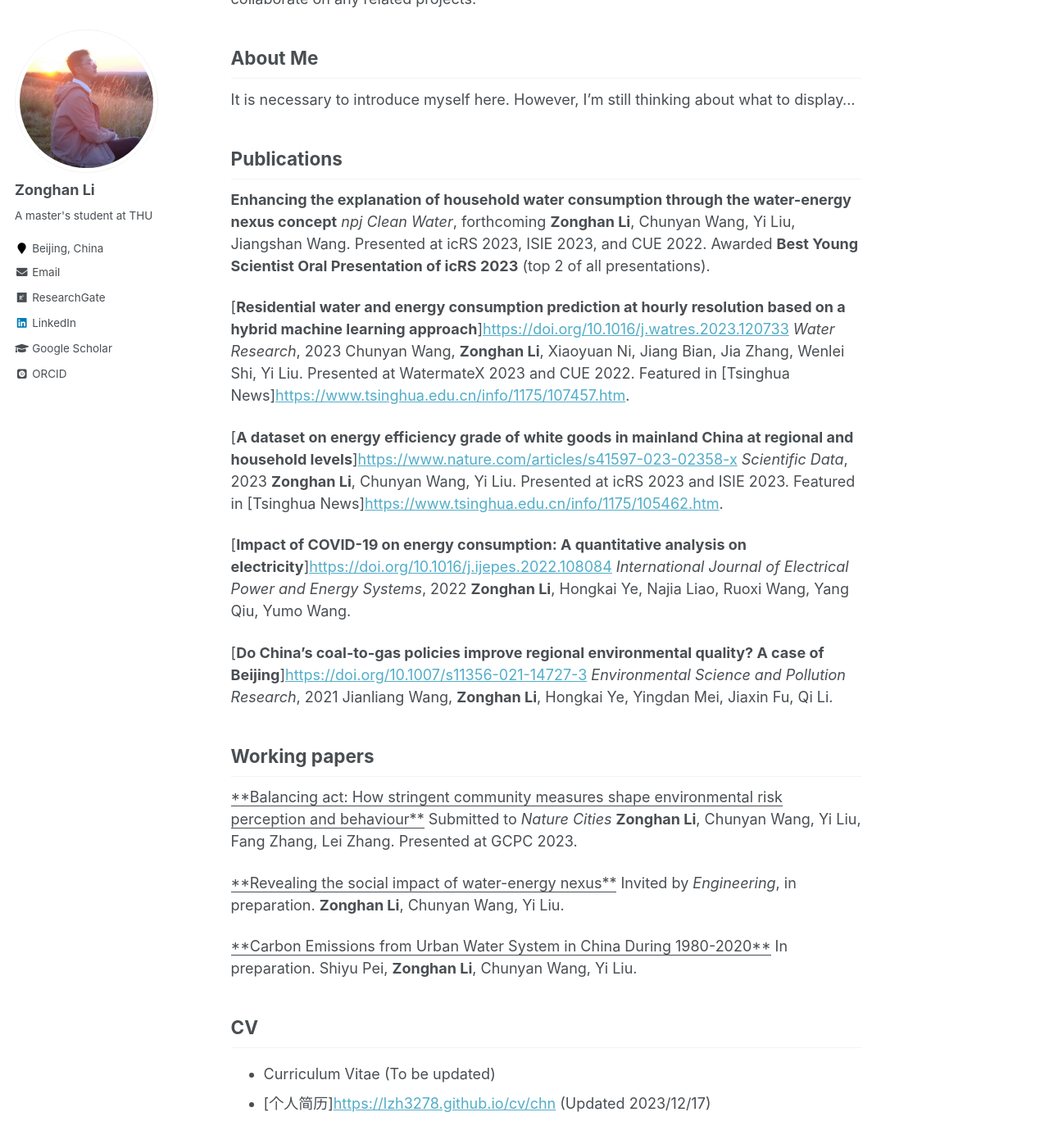
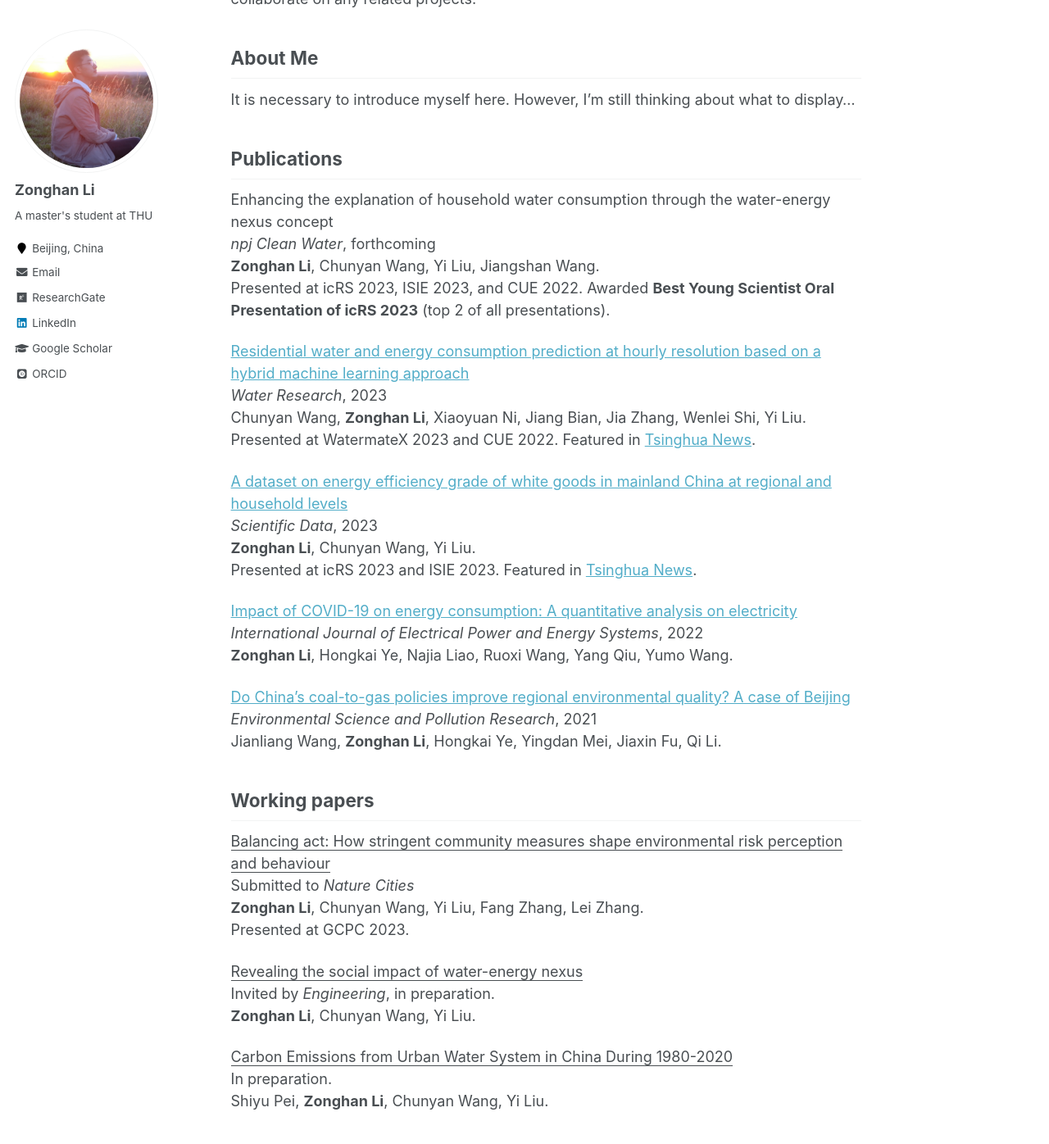
Before and after one commit to lzh3278/lzh.github.io, a Jekyll site: the page built from _pages/about.md, in a window 1280 px wide and 1400 px high, scrolled down 228 px. Shown: the top 1396 px of the window at 82% size. Built offline with Jekyll 4.4.1, drawn with Linux system fonts in a browser that asks for light colours; some web fonts are replaced.

Commit message:
Update about.md

```diff
--- a/_pages/about.md
+++ b/_pages/about.md
@@ -16,41 +16,41 @@ It is necessary to introduce myself here. However, I'm still thinking about what
 
 Publications
 ------
-**Enhancing the explanation of household water consumption through the water-energy nexus concept**
+Enhancing the explanation of household water consumption through the water-energy nexus concept
 *npj Clean Water*, forthcoming
 **Zonghan Li**, Chunyan Wang, Yi Liu, Jiangshan Wang.
 Presented at icRS 2023, ISIE 2023, and CUE 2022. Awarded **Best Young Scientist Oral Presentation of icRS 2023** (top 2 of all presentations).
 
-[**Residential water and energy consumption prediction at hourly resolution based on a hybrid machine learning approach**]<https://doi.org/10.1016/j.watres.2023.120733>
+[Residential water and energy consumption prediction at hourly resolution based on a hybrid machine learning approach](https://doi.org/10.1016/j.watres.2023.120733)
 *Water Research*, 2023
 Chunyan Wang, **Zonghan Li**, Xiaoyuan Ni, Jiang Bian, Jia Zhang, Wenlei Shi, Yi Liu.
-Presented at WatermateX 2023 and CUE 2022. Featured in [Tsinghua News]<https://www.tsinghua.edu.cn/info/1175/107457.htm>.
+Presented at WatermateX 2023 and CUE 2022. Featured in [Tsinghua News](https://www.tsinghua.edu.cn/info/1175/107457.htm).
 
-[**A dataset on energy efficiency grade of white goods in mainland China at regional and household levels**]<https://www.nature.com/articles/s41597-023-02358-x>
+[A dataset on energy efficiency grade of white goods in mainland China at regional and household levels](https://www.nature.com/articles/s41597-023-02358-x)
 *Scientific Data*, 2023
 **Zonghan Li**, Chunyan Wang, Yi Liu.
-Presented at icRS 2023 and ISIE 2023. Featured in [Tsinghua News]<https://www.tsinghua.edu.cn/info/1175/105462.htm>.
+Presented at icRS 2023 and ISIE 2023. Featured in [Tsinghua News](https://www.tsinghua.edu.cn/info/1175/105462.htm).
 
-[**Impact of COVID-19 on energy consumption: A quantitative analysis on electricity**]<https://doi.org/10.1016/j.ijepes.2022.108084>
+[Impact of COVID-19 on energy consumption: A quantitative analysis on electricity](https://doi.org/10.1016/j.ijepes.2022.108084)
 *International Journal of Electrical Power and Energy Systems*, 2022
 **Zonghan Li**, Hongkai Ye, Najia Liao, Ruoxi Wang, Yang Qiu, Yumo Wang.
 
-[**Do China’s coal-to-gas policies improve regional environmental quality? A case of Beijing**]<https://doi.org/10.1007/s11356-021-14727-3>
+[Do China’s coal-to-gas policies improve regional environmental quality? A case of Beijing](https://doi.org/10.1007/s11356-021-14727-3)
 *Environmental Science and Pollution Research*, 2021
 Jianliang Wang, **Zonghan Li**, Hongkai Ye, Yingdan Mei, Jiaxin Fu, Qi Li.
 
 Working papers
 ------
-<u>**Balancing act: How stringent community measures shape environmental risk perception and behaviour**</u>
+<u>Balancing act: How stringent community measures shape environmental risk perception and behaviour</u>
 Submitted to *Nature Cities*
 **Zonghan Li**, Chunyan Wang, Yi Liu, Fang Zhang, Lei Zhang.
 Presented at GCPC 2023.
 
-<u>**Revealing the social impact of water-energy nexus**</u>
+<u>Revealing the social impact of water-energy nexus</u>
 Invited by *Engineering*, in preparation.
 **Zonghan Li**, Chunyan Wang, Yi Liu.
 
-<u>**Carbon Emissions from Urban Water System in China During 1980-2020**</u>
+<u>Carbon Emissions from Urban Water System in China During 1980-2020</u>
 In preparation.
 Shiyu Pei, **Zonghan Li**, Chunyan Wang, Yi Liu.
 
```
